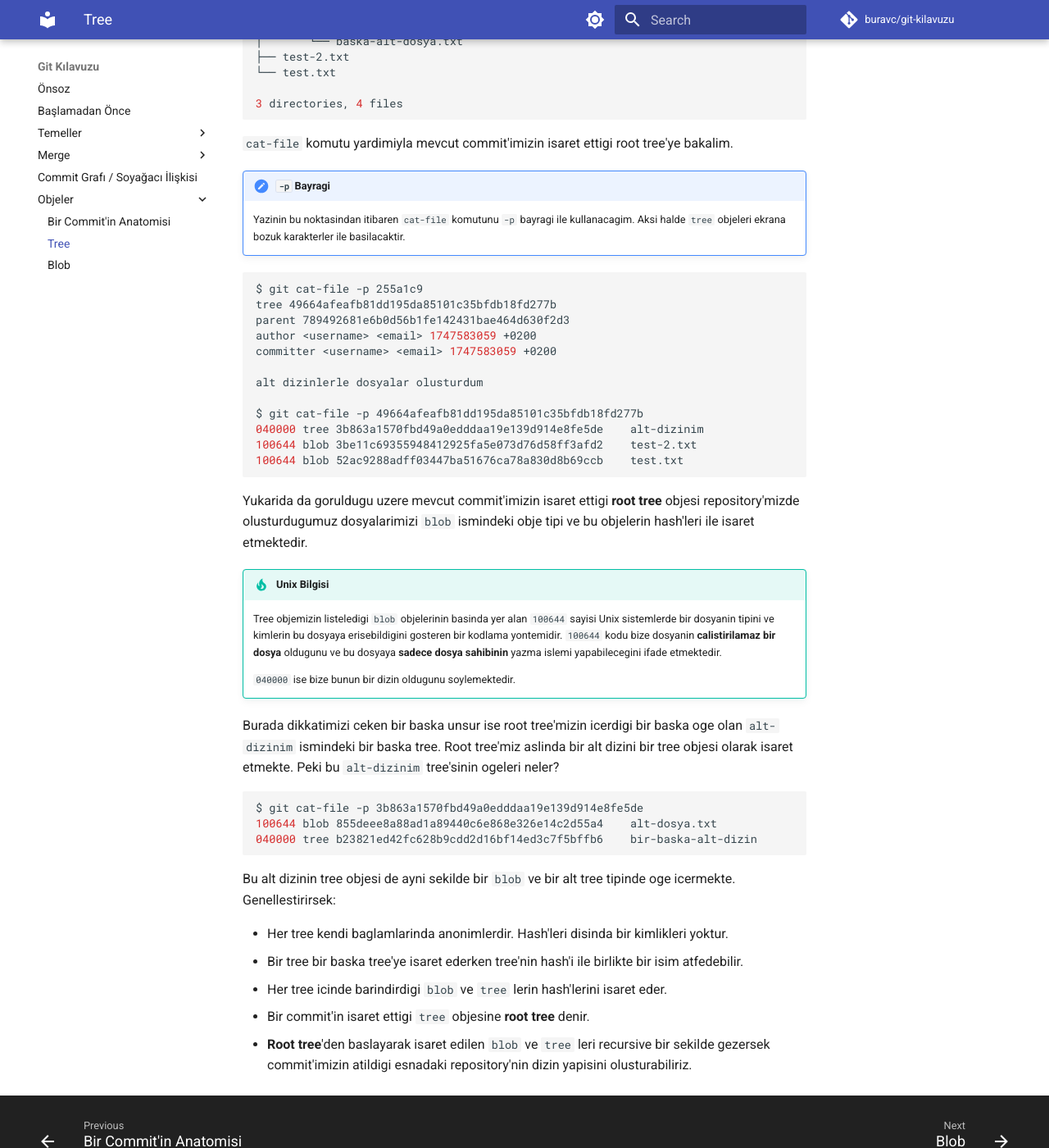
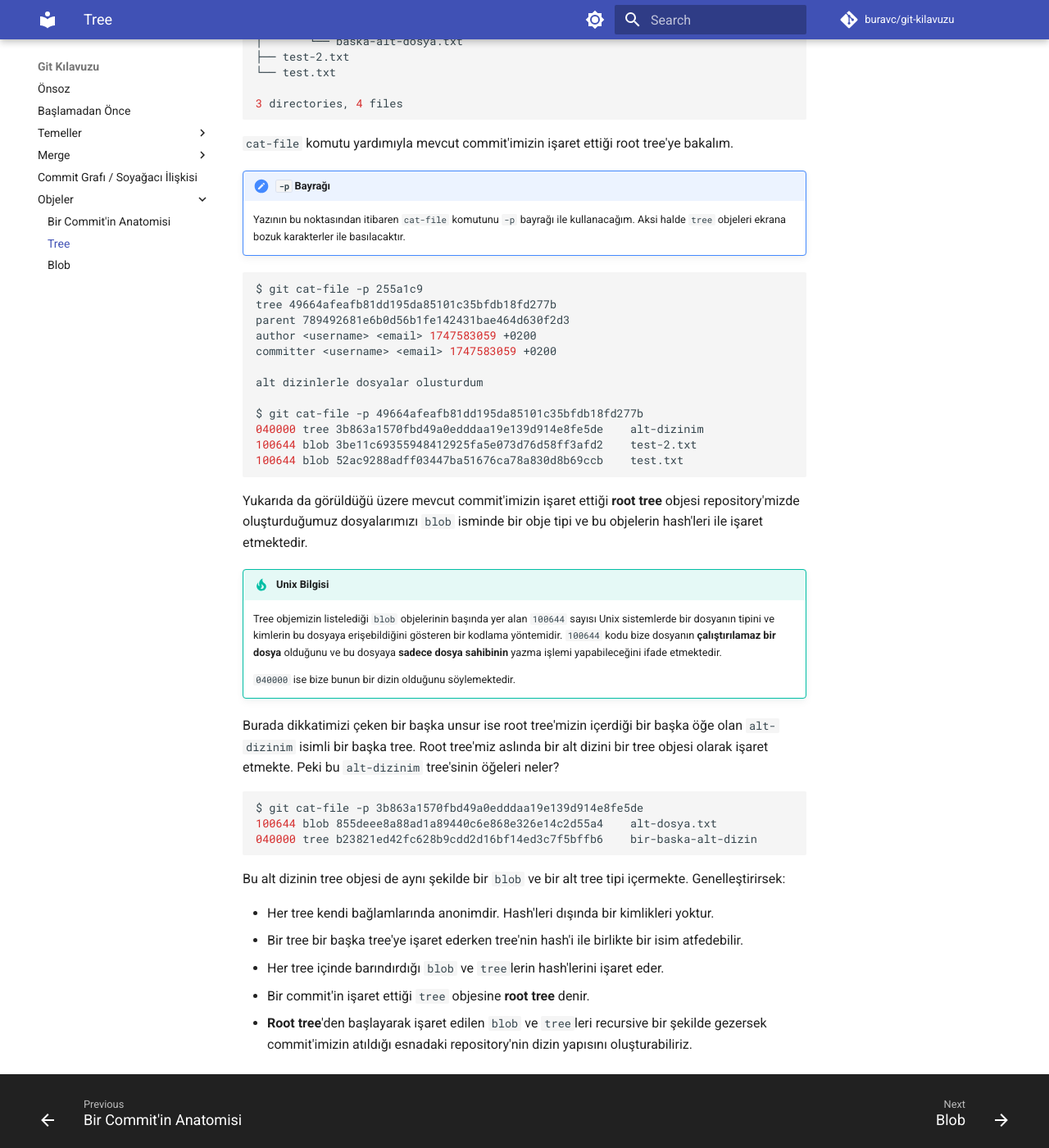
Before and after one commit to buravc/git-kilavuzu, an MkDocs documentation site: the page built from docs/objeler/tree.md, in a window 1280 px wide and 1400 px high, scrolled down 760 px. Shown: the whole window at 82% size. Built offline with MkDocs 1.6.1 and Material for MkDocs 9.7.7, drawn with Linux system fonts in a browser that asks for light colours; comment, search, counter and statistics services are not loaded; some of the changed text lies outside the part shown.

Commit message:
translate tree to Turkish letters

```diff
--- a/docs/objeler/tree.md
+++ b/docs/objeler/tree.md
@@ -1,35 +1,35 @@
-Git, bir repository'deki dizinlerin yapisini `tree` adi verilen objeler ile saklamaktadir. Tree objeleri ile repository'mizin dosya sistemi bilgisi, hangi dizinde hangi dizinlerin ve hangi dosyalarin oldugunu, bu dizin ve dosyalarin izin bilgileri bir arada saklanmaktadir.
+Git, bir repository'deki dizinlerin yapısını `tree` adı verilen objeler ile saklamaktadır. Tree objeleri ile repository'mizin dosya sistemi bilgisi, hangi dizinde hangi dizinlerin ve hangi dosyaların olduğunu, bu dizin ve dosyaların izin bilgileri bir arada saklanmaktadır.
 
 !!! note "Terminoloji"
-    Bir commit'in isaret ettigi `tree` objesine **root tree** adi verilir. **Root tree**'ler repository'mizin kok dizin yapisini barindirirlar.
+    Bir commit'in işaret ettiği `tree` objesine **root tree** adı verilir. **Root tree**'ler repository'mizin kök dizin yapısını barındırırlar.
 
-Tree objesini daha iyi aciklayabilmek icin repository'mizde klasorler olusturup bu klasorlerin icinde dosyalar olusturup bir commit atalim.
+Tree objesini daha iyi açıklayabilmek için repository'mizde klasörler oluşturup bu klasörlerin içinde dosyalar oluşturup bir commit atalım.
 
 -8<- "tree.md:create-sub-dirs"
 -8<- "tree.md:tree-sub-dirs"
 
-`cat-file` komutu yardimiyla mevcut commit'imizin isaret ettigi root tree'ye bakalim.
+`cat-file` komutu yardımıyla mevcut commit'imizin işaret ettiği root tree'ye bakalım.
 
-!!! note "`-p` Bayragi"
-    Yazinin bu noktasindan itibaren `cat-file` komutunu `-p` bayragi ile kullanacagim. Aksi halde `tree` objeleri ekrana bozuk karakterler ile basilacaktir.
+!!! note "`-p` Bayrağı"
+    Yazının bu noktasından itibaren `cat-file` komutunu `-p` bayrağı ile kullanacağım. Aksi halde `tree` objeleri ekrana bozuk karakterler ile basılacaktır.
 
 -8<- "tree.md:cat-file-tree-1"
 
-Yukarida da goruldugu uzere mevcut commit'imizin isaret ettigi **root tree** objesi repository'mizde olusturdugumuz dosyalarimizi `blob` ismindeki obje tipi ve bu objelerin hash'leri ile isaret etmektedir.
+Yukarıda da görüldüğü üzere mevcut commit'imizin işaret ettiği **root tree** objesi repository'mizde oluşturduğumuz dosyalarımızı `blob` isminde bir obje tipi ve bu objelerin hash'leri ile işaret etmektedir.
 
 !!! tip "Unix Bilgisi"
-    Tree objemizin listeledigi `blob` objelerinin basinda yer alan `100644` sayisi Unix sistemlerde bir dosyanin tipini ve kimlerin bu dosyaya erisebildigini gosteren bir kodlama yontemidir. `100644` kodu bize dosyanin **calistirilamaz bir dosya** oldugunu ve bu dosyaya **sadece dosya sahibinin** yazma islemi yapabilecegini ifade etmektedir.
+    Tree objemizin listelediği `blob` objelerinin başında yer alan `100644` sayısı Unix sistemlerde bir dosyanın tipini ve kimlerin bu dosyaya erişebildiğini gösteren bir kodlama yöntemidir. `100644` kodu bize dosyanın **çalıştırılamaz bir dosya** olduğunu ve bu dosyaya **sadece dosya sahibinin** yazma işlemi yapabileceğini ifade etmektedir.
 
-    `040000` ise bize bunun bir dizin oldugunu soylemektedir.
+    `040000` ise bize bunun bir dizin olduğunu söylemektedir.
 
-Burada dikkatimizi ceken bir baska unsur ise root tree'mizin icerdigi bir baska oge olan `alt-dizinim` ismindeki bir baska tree. Root tree'miz aslinda bir alt dizini bir tree objesi olarak isaret etmekte. Peki bu `alt-dizinim` tree'sinin ogeleri neler?
+Burada dikkatimizi çeken bir başka unsur ise root tree'mizin içerdiği bir başka öğe olan `alt-dizinim` isimli bir başka tree. Root tree'miz aslında bir alt dizini bir tree objesi olarak işaret etmekte. Peki bu `alt-dizinim` tree'sinin öğeleri neler?
 
 -8<- "tree.md:alt-dizinim-cat-file"
 
-Bu alt dizinin tree objesi de ayni sekilde bir `blob` ve bir alt tree tipinde oge icermekte. Genellestirirsek:
+Bu alt dizinin tree objesi de aynı şekilde bir `blob` ve bir alt tree tipi içermekte. Genelleştirirsek:
 
-- Her tree kendi baglamlarinda anonimlerdir. Hash'leri disinda bir kimlikleri yoktur.
-- Bir tree bir baska tree'ye isaret ederken tree'nin hash'i ile birlikte bir isim atfedebilir.
-- Her tree icinde barindirdigi `blob` ve `tree` lerin hash'lerini isaret eder.
-- Bir commit'in isaret ettigi `tree` objesine **root tree** denir.
-- **Root tree**'den baslayarak isaret edilen `blob` ve `tree` leri recursive bir sekilde gezersek commit'imizin atildigi esnadaki repository'nin dizin yapisini olusturabiliriz.
+- Her tree kendi bağlamlarında anonimdir. Hash'leri dışında bir kimlikleri yoktur.
+- Bir tree bir başka tree'ye işaret ederken tree'nin hash'i ile birlikte bir isim atfedebilir.
+- Her tree içinde barındırdığı `blob` ve `tree`lerin hash'lerini işaret eder.
+- Bir commit'in işaret ettiği `tree` objesine **root tree** denir.
+- **Root tree**'den başlayarak işaret edilen `blob` ve `tree`leri recursive bir şekilde gezersek commit'imizin atıldığı esnadaki repository'nin dizin yapısını oluşturabiliriz.
```
